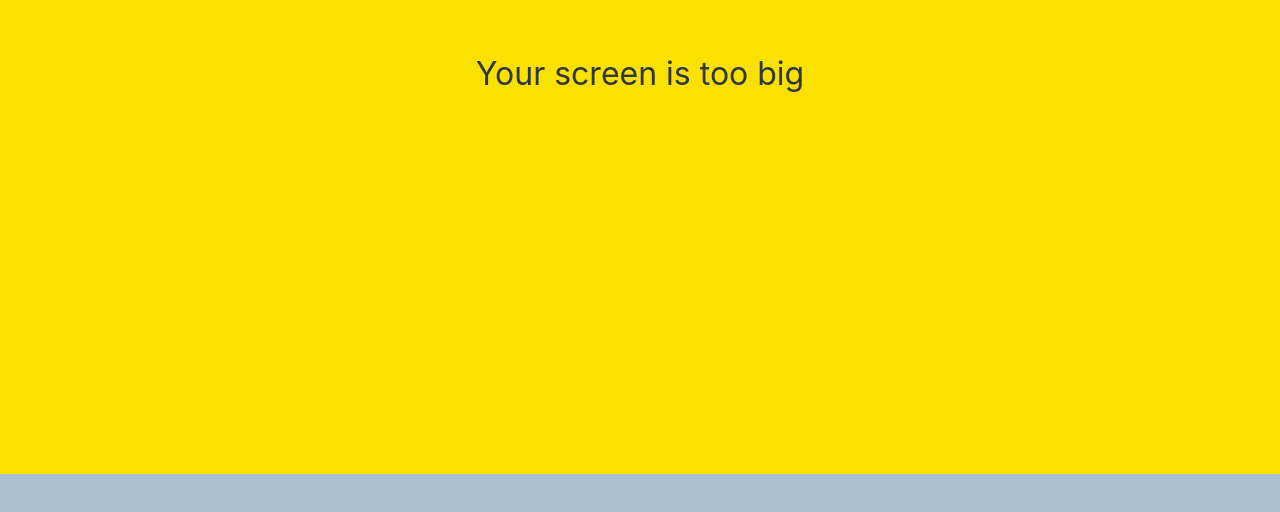
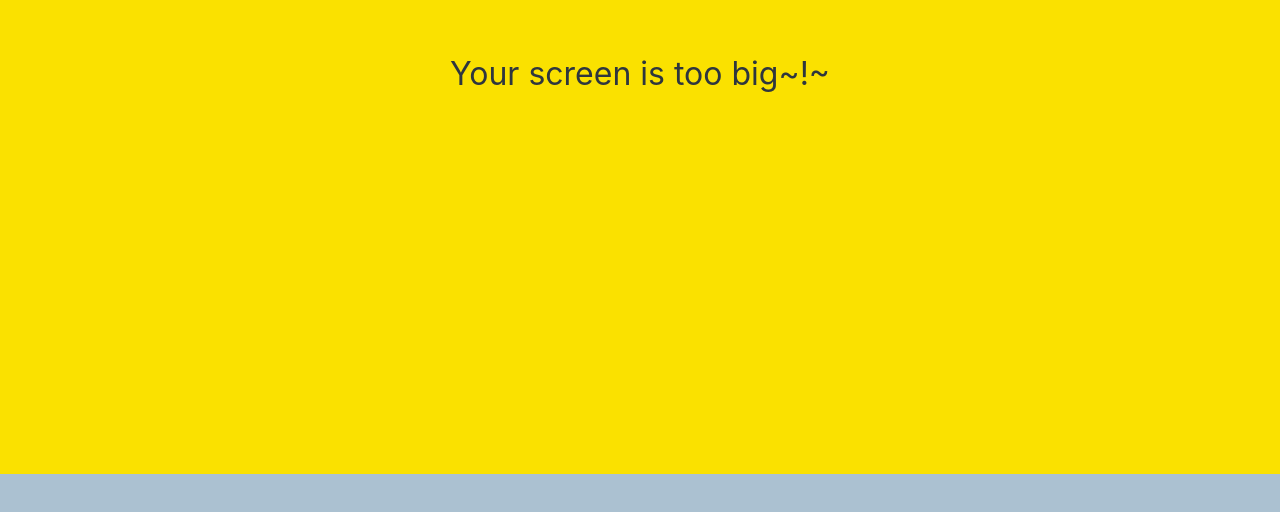
Before and after one commit to hanyki111/kokoa-clone-2022, a plain HTML site: page chat.html in a window 1280 px wide. Shown: the part 326-838 px from the top of the page. Drawn offline with Linux system fonts and the light colour scheme.

Commit message:
#7.2 Updating Github Pages

```diff
--- a/chat.html
+++ b/chat.html
@@ -85,7 +85,7 @@
     <!-- FontAwesome 스크립트. 스크립트는 body 태그 닫기 전에 있어야 함.-->
 
     <div id="no-mobile">
-        <span>Your screen is too big</span>
+        <span>Your screen is too big~!~</span>
     </div>
 
 </body>
```
